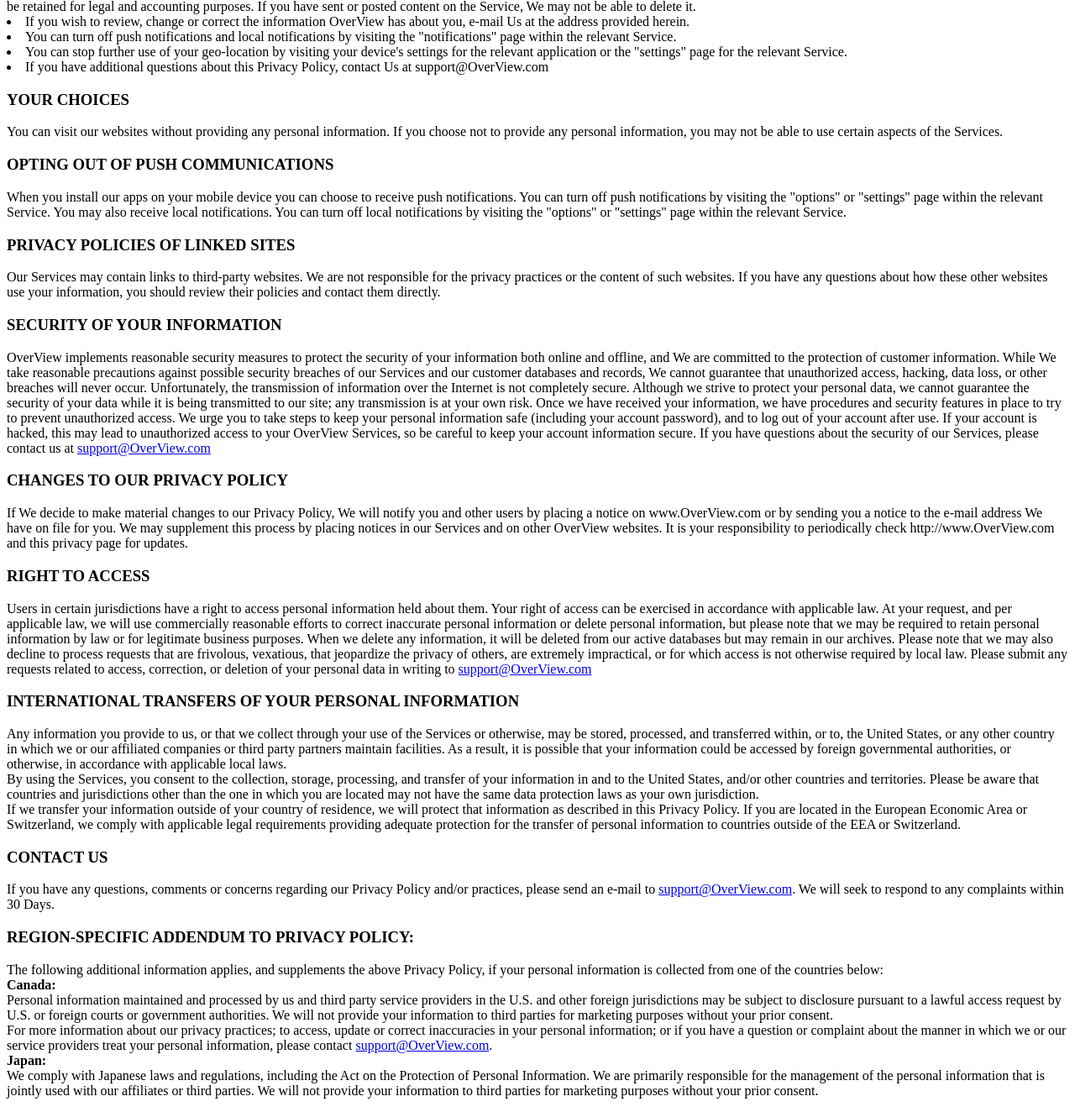
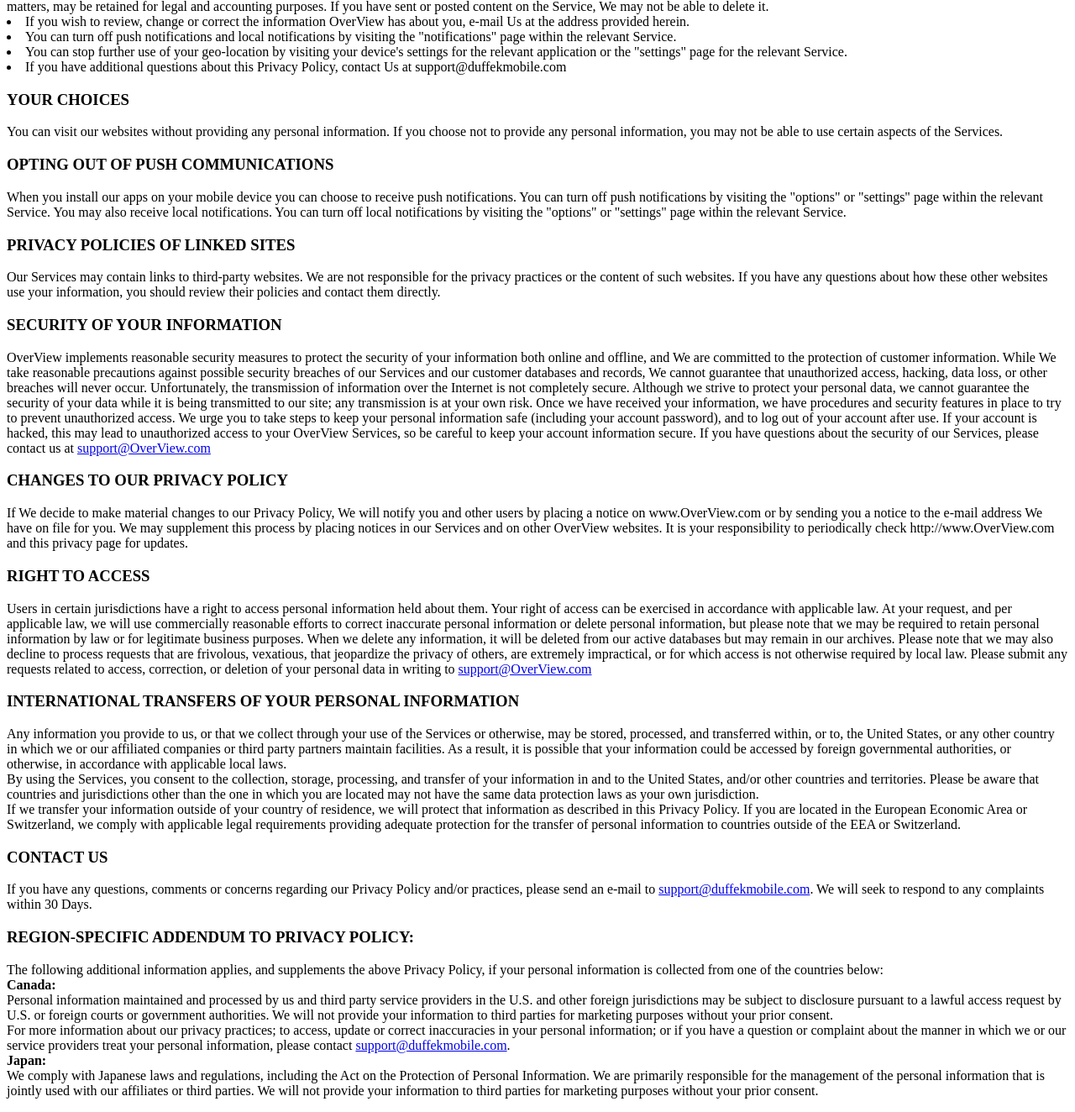
Before and after one commit to travsr/OverView-Heroku, a website: page public/privacy.html in a window 1280 px wide. Shown: the part 3937-5261 px from the top of the page at 84% size. Drawn offline with Linux system fonts and the light colour scheme.

```diff
--- a/index.js
+++ b/index.js
@@ -71,13 +71,12 @@
 // Parse Server plays nicely with the rest of your web routes
 app.get('/', function(req, res) {
     res.status(200).send('I dream of being a website. Please star the parse-server repo on GitHub!');
-    //res.redirect('https://overlog.herokuapp.com/PetTutorRT/');
 });
 
 var port = process.env.PORT || 5000;
 var httpServer = require('http').createServer(app);
 httpServer.listen(port, function() {
-    console.log('OverLog ' + port + '.');
+    console.log('OverView ' + port + '.');
     console.log(serverUrl);
 });
 
--- a/public/privacy.html
+++ b/public/privacy.html
@@ -240,7 +240,7 @@
             <p class="para">
                 <h3>OTHER METHODS OF ACCESSING AND CONTROLLING YOUR INFORMATION</h3>
 
-                If you no longer want OverView to make active use of your information, you may send an e-mail to support@OverView.com. Place "Delete My Account" in the subject line and include your first name, last name, e-mail address and user ID number from which you access our Services (if applicable) in the body of the e-mail. We will respond to your request within thirty (30) days. OverView may use your information unless and until you send OverView such a request. Please note that your information, for example those records pertaining to payments or customer service matters, may be retained for legal and accounting purposes. If you have sent or posted content on the Service, We may not be able to delete it.
+                If you no longer want OverView to make active use of your information, you may send an e-mail to support@duffekmobile.com. Place "Delete My Account" in the subject line and include your first name, last name, e-mail address and user ID number from which you access our Services (if applicable) in the body of the e-mail. We will respond to your request within thirty (30) days. OverView may use your information unless and until you send OverView such a request. Please note that your information, for example those records pertaining to payments or customer service matters, may be retained for legal and accounting purposes. If you have sent or posted content on the Service, We may not be able to delete it.
 
                     <div class="spacer10"></div>
 
@@ -248,7 +248,7 @@
                     <li>If you wish to review, change or correct the information OverView has about you, e-mail Us at the address provided herein.</li>
                     <li>You can turn off push notifications and local notifications by visiting the "notifications" page within the relevant Service.</li>
                     <li>You can stop further use of your geo-location by visiting your device's settings for the relevant application or the "settings" page for the relevant Service.</li>
-                    <li>If you have additional questions about this Privacy Policy, contact Us at support@OverView.com</a></li>
+                    <li>If you have additional questions about this Privacy Policy, contact Us at support@duffekmobile.com</a></li>
                 </div>
             </p>
 
@@ -305,7 +305,7 @@
             <p class="para">
                 <h3>CONTACT US</h3>
 
-                If you have any questions, comments or concerns regarding our Privacy Policy and/or practices, please send an e-mail to <a href="mailto:support@OverView.com">support@OverView.com</a>. We will seek to respond to any complaints within 30 Days.
+                If you have any questions, comments or concerns regarding our Privacy Policy and/or practices, please send an e-mail to <a href="mailto:support@duffekmobile.com">support@duffekmobile.com</a>. We will seek to respond to any complaints within 30 Days.
             </p>
 
             <p class="para">
@@ -323,7 +323,7 @@
 
                     <div class="spacer10"></div>
 
-                For more information about our privacy practices; to access, update or correct inaccuracies in your personal information; or if you have a question or complaint about the manner in which we or our service providers treat your personal information, please contact <a href="mailto:support@OverView.com">support@OverView.com</a>.
+                For more information about our privacy practices; to access, update or correct inaccuracies in your personal information; or if you have a question or complaint about the manner in which we or our service providers treat your personal information, please contact <a href="mailto:support@duffekmobile.com">support@duffekmobile.com</a>.
 
                     <div class="spacer10"></div>
 
```
Also changed, not shown: README.md, cloud/main.js (line endings or trailing spaces).
